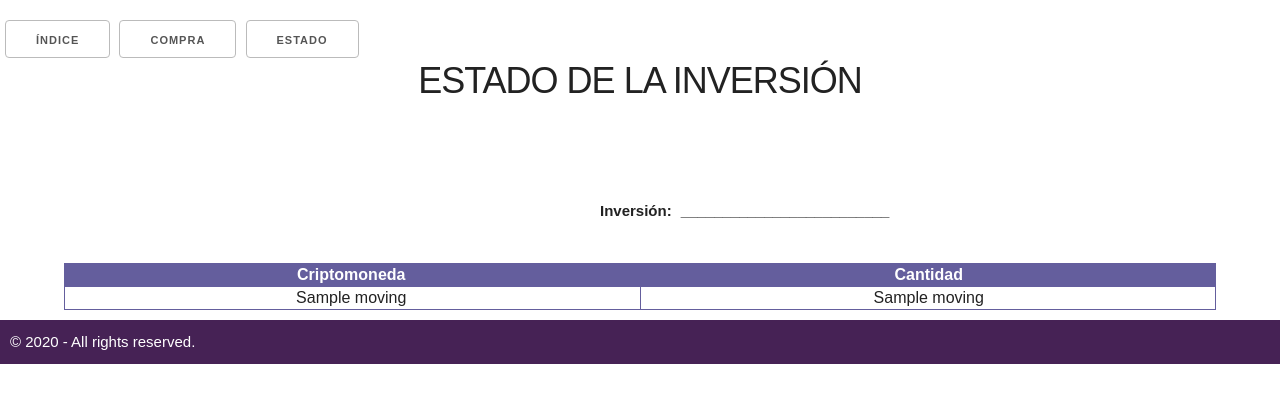
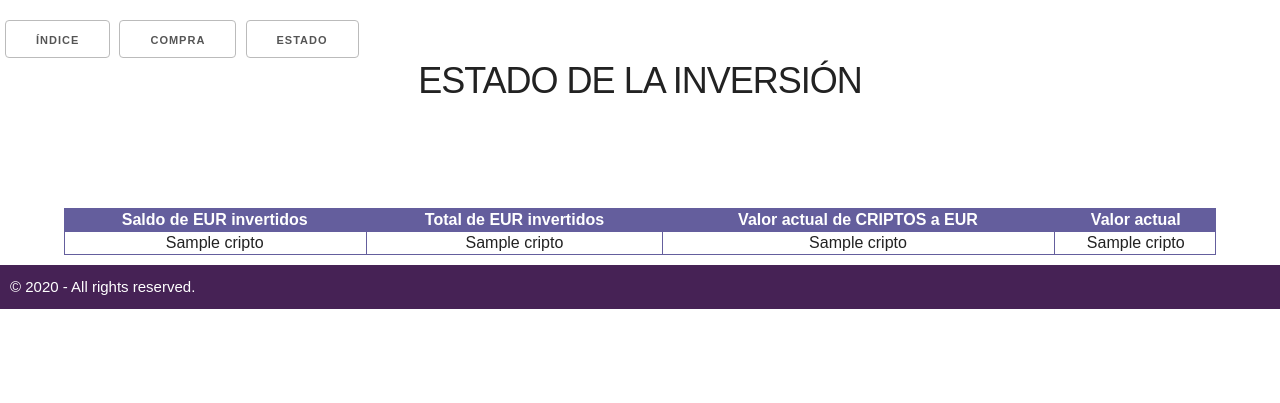
Before and after one commit to moisescantero/proyecto_final_web_criptomonedas_keepcoding, a Flask app: template cryptoding_app/templates/status.html in a window 1280 px wide; the page is wider, and only the part inside the window is pictured. Shown: the part 44-447 px from the top of that part. Run offline with Flask 2, Linux system fonts and the light colour scheme; the template is opened without the code that fills it: most values are stand-ins (such as "Sample title", 1, 10 or a date in 2020); parts of the project's set-up code (start-up, migrations or seed data) failed here and were passed over.

Commit message:
Acabadas pruebas de comprar criptomonedas y empezando con endpoint status y html status

```diff
--- a/cryptoding_app/forms.py
+++ b/cryptoding_app/forms.py
@@ -36,7 +36,7 @@ def valida_saldo(form,field):
     conn.close()#SIEMPRE CERRAR LA CONEXIÓN A BASE DE DATOS PARA EVITAR POSIBLES INTRUSIONES
 
     if saldo_disponible == None and saldo_invertido == None:
-        raise ValidationError("Saldo insuficiente de {} y de {}.".format(request.values.get('from_currency'),request.values.get('to_currency')))
+        raise ValidationError("Todavía no dispone de saldo de BTC.")
 
     if saldo_disponible and saldo_invertido == None:
         saldo_disponible = saldo_disponible
@@ -61,9 +61,9 @@ class ProductForm(FlaskForm):
     from_currency = SelectField(u"Moneda de origen:", choices=[(coin, coin) for coin in coins_list])#en variable from_currency definir lista
                 #desplegable con valores de criptomonedas
 
-    from_quantity = FloatField("Cantidad invertida: ", validators=[DataRequired(message="Debe introducir números."), validate_length])#campo para cantidad definido con float y validado como requerido
+    from_quantity = FloatField("Cantidad invertida: ", validators=[DataRequired(message="Debe introducir números."), validate_length, valida_saldo])#campo para cantidad definido con float y validado como requerido
 
-    to_currency = SelectField(u"Moneda de destino:", choices=[(coin, coin) for coin in coins_list], validators=[valida_posibilidad_compra, valida_saldo])
+    to_currency = SelectField(u"Moneda de destino:", choices=[(coin, coin) for coin in coins_list], validators=[valida_posibilidad_compra])
                 #lista desplegable para moneda destino con valores de coins_list y con validator específico
 
     to_quantity = HiddenField("Cantidad obtenida: ")
--- a/cryptoding_app/templates/status.html
+++ b/cryptoding_app/templates/status.html
@@ -14,27 +14,22 @@
             <a class="status_button_return_style" href="/">Return</a>
         </div>
 
-
-        <div class="status_label_investment_style">
-            <label for="investment">Inversión:</label>
-
-        </div>
-
-        <div class="output_quantity_to_style">
-            <label>_________________________</label>
-        </div>
-
         <table class="status_table"><!--para colocar el ancho de toda la página-->
 
             <tr>
-                <th>Criptomoneda</th>
-                <th>Cantidad</th>
+                <th>Saldo de EUR invertidos</th>
+                <th>Total de EUR invertidos</th>
+                <th>Valor actual de CRIPTOS a EUR</th>
+                <th>Valor actual</th>
+
 
             </tr>
-            {% for moving in movements %}<!--bucle en jinja para obtener claves y valor de nuestro diccionario-->
+            {% for cripto in status %}<!--bucle en jinja para obtener claves y valor de nuestro diccionario-->
             <tr>
-                <td> {{moving[1]}} </td><!--valor de region contenido en nuestro diccionario guardado en la variable region-->
-                <td> {{moving[2]}} </td><!--valor de ingresos que hay en nuestro diccionario guardado en la variable data-->
+                <td> {{cripto[1]}} </td><!--valor de region contenido en nuestro diccionario guardado en la variable region-->
+                <td> {{cripto[2]}} </td><!--valor de ingresos que hay en nuestro diccionario guardado en la variable data-->
+                <td> {{cripto[3]}} </td><!--valor de beneficios que hay en nuestro diccionario guardado en la variable data-->
+                <td> {{cripto[4]}} </td><!--valor de beneficios que hay en nuestro diccionario guardado en la variable data-->
 
             </tr>
             {% endfor %}
@@ -42,7 +37,6 @@
 
 
 
-        </div>
 
 
 
```
Also changed, not shown: cryptoding_app/routes.py (+41 -12 lines).
